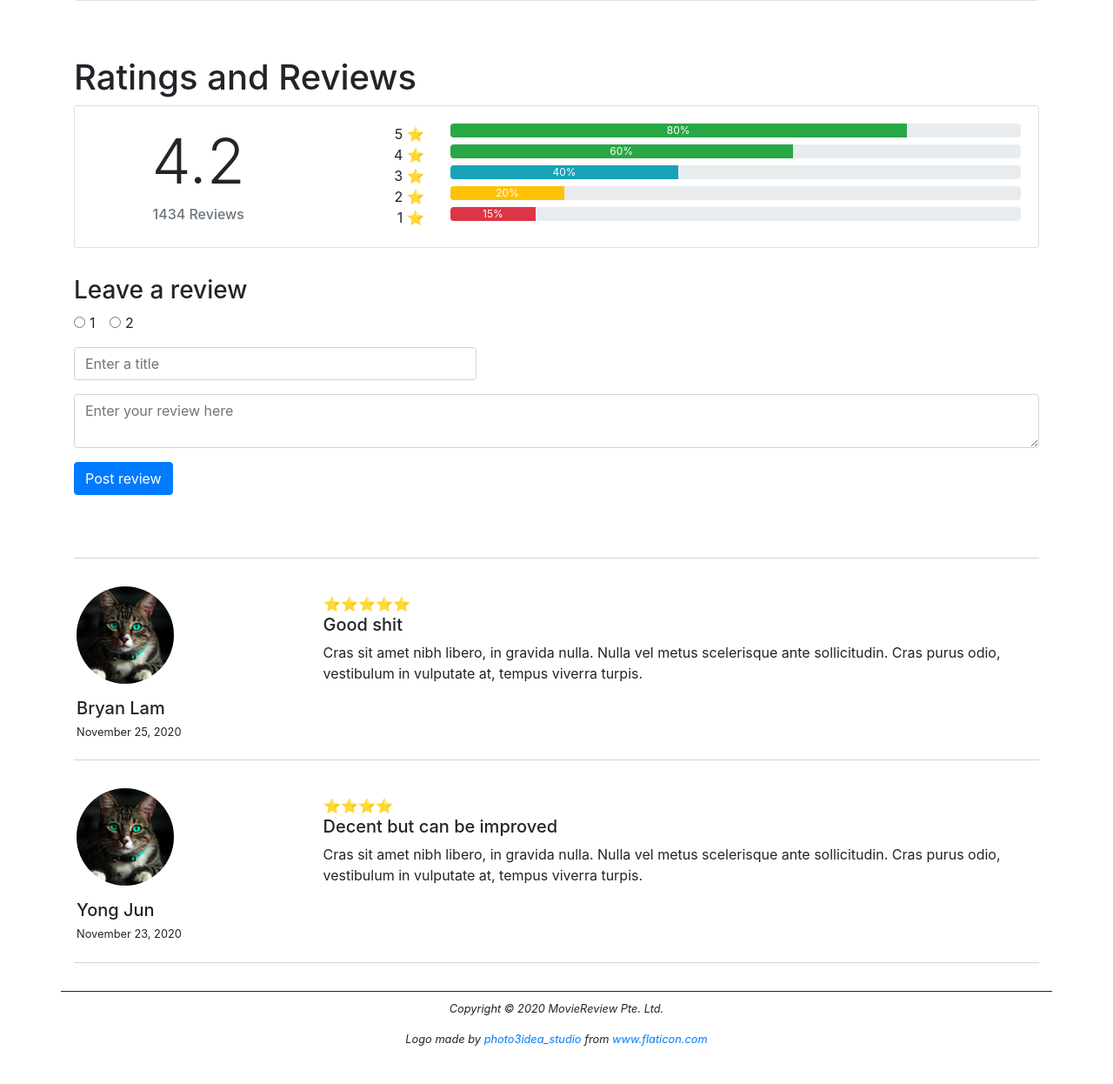
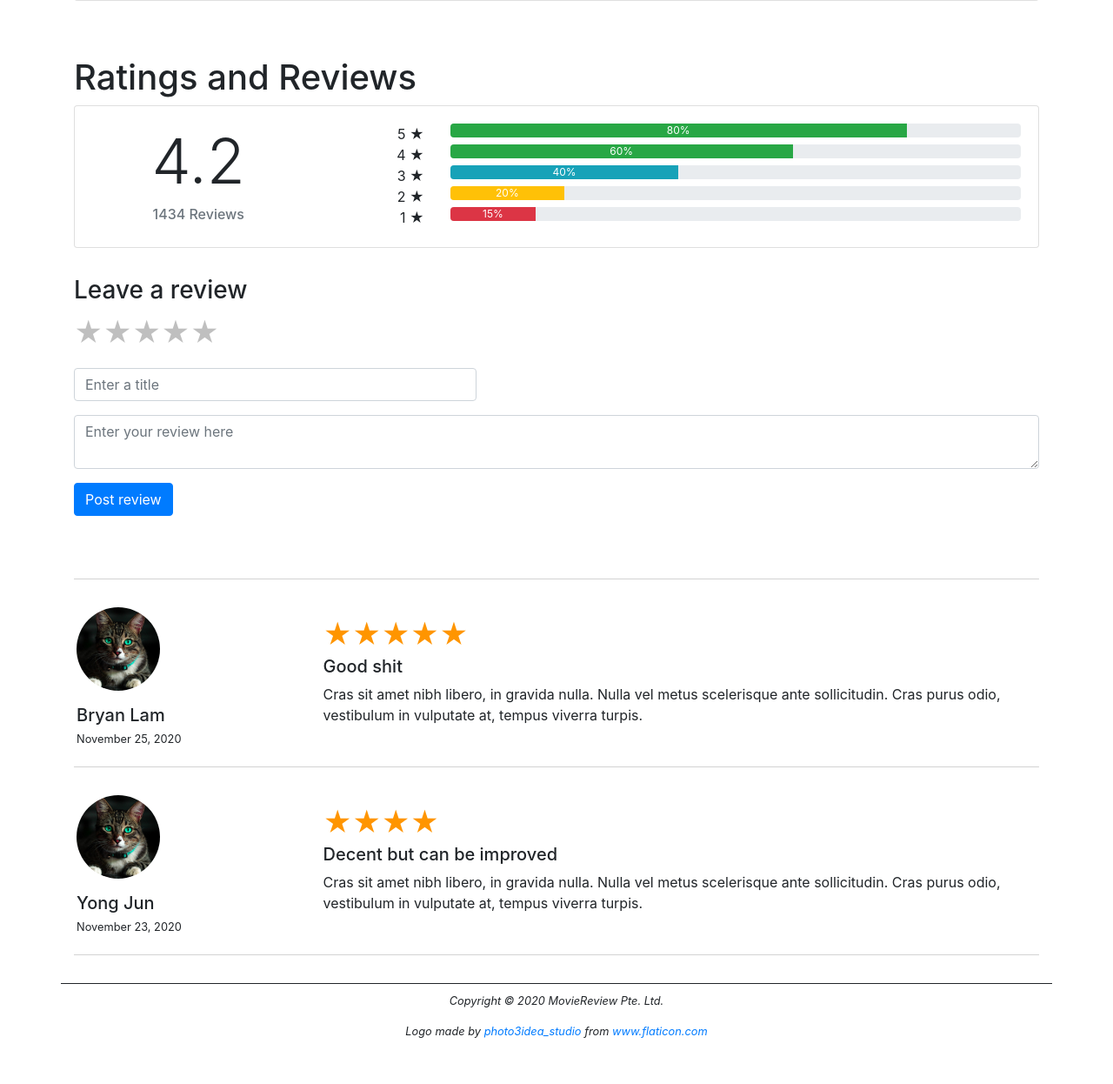
Before and after one commit to Zhannyhong/ICT1004-Project, a PHP site: page /movie_template.php in a window 1280 px wide. Shown: the part 933-2179 px from the top of the page at 87% size. After the commit the page ends 2126 px from the top, so only its background shows below. Run offline with PHP 8.4, Linux system fonts and the light colour scheme.

Commit message:
added working star rating selection

```diff
--- a/css/main.css
+++ b/css/main.css
@@ -211,7 +211,8 @@
     padding: 10px;
 }
 
-.visually_hidden {
+/* From https://www.w3.org/WAI/tutorials/forms/labels/ */
+.visually-hidden {
     border: 0;
     clip: rect(0 0 0 0);
     height: 1px;
--- a/css/movie_template.css
+++ b/css/movie_template.css
@@ -3,11 +3,39 @@
     margin-top: 0.5rem;
 }
 
-img.avatar.mr-3 {
-    width: 64px;
-    height: 64px;
+img.avatar {
+    width: 96px;
+    height: 96px;
 }
 
 .card-img-top {
     max-height: 500px;
 }
+
+.star-rating {
+    color: #FF9500;
+    font-size: 2rem;
+}
+
+/* Before hovering */
+.star-rating span {
+    color: #BFBFBF;
+}
+
+.star-rating span.is-active, .star-rating span.is-highlighted {
+    color: #FF9500;
+}
+
+.star-rating span:hover {
+    text-shadow: 0 0.1rem 0.1rem #000000;
+}
+
+/* Highlight all when hovering */
+.star-rating:hover > span {
+    color: #FF9500;
+}
+
+/* Change all stars after hovered star back to normal */
+.star-rating:hover > span:hover ~ span {
+    color: #BFBFBF;
+}
--- /dev/null
+++ b/js/movie_template.js
@@ -0,0 +1,36 @@
+/*
+ * To change this license header, choose License Headers in Project Properties.
+ * To change this template file, choose Tools | Templates
+ * and open the template in the editor.
+ */
+
+var stars = document.querySelectorAll(".rating span");;
+var rating = document.getElementById("rating");
+rating.value = "";
+
+function setRating(clickedStar) {
+    var previousStar = document.querySelector(".rating span.is-active");
+    if (previousStar !== null) {
+        previousStar.classList.remove("is-active");
+    }
+    clickedStar.classList.add("is-active");
+    var starSelected = document.querySelector(".rating span.is-active");
+    rating.value = starSelected.getAttribute("data-score");
+    showRating(rating.value);
+}
+
+function showRating(score) {
+    for (let i = 0; i < 5; i++) {
+        if (i < score) {
+            stars[i].classList.add("is-highlighted");
+        } else {
+            stars[i].classList.remove("is-highlighted");
+        }
+    }
+}
+
+stars.forEach(star => {
+    star.addEventListener('click', function() {
+        setRating(this);
+    });
+});
--- a/movie_template.php
+++ b/movie_template.php
@@ -7,6 +7,8 @@
         ?>
         <title>Individual Movie Review Template</title>
         <link rel="stylesheet" href="css/movie_template.css">
+        <!-- Custom JS -->
+        <script defer src="js/movie_template.js"></script>
     </head>
     <body>
         <?php
@@ -65,7 +67,7 @@
                         <div class="col-xs-9 col-sm-8 col-md-9">
                             <div class="row">
                                 <!-- 5 Star Ratings -->
-                                <div class="col-xs-1 col-md-2 text-right">5 ⭐</div>
+                                <div class="col-xs-1 col-md-2 text-right">5 ★</div>
                                 <div class="col-xs-11 col-md-10">
                                     <div class="progress">
                                         <div class="progress-bar bg-success" role="progressbar" style="width: 80%"
@@ -76,7 +78,7 @@
                                 </div>
 
                                 <!-- 4 Star Ratings -->
-                                <div class="col-xs-1 col-md-2 text-right">4 ⭐</div>
+                                <div class="col-xs-1 col-md-2 text-right">4 ★</div>
                                 <div class="col-xs-11 col-md-10">
                                     <div class="progress">
                                         <div class="progress-bar bg-success" role="progressbar" aria-valuenow="60"
@@ -87,7 +89,7 @@
                                 </div>
 
                                 <!-- 3 Star Ratings -->
-                                <div class="col-xs-1 col-md-2 text-right">3 ⭐</div>
+                                <div class="col-xs-1 col-md-2 text-right">3 ★</div>
                                 <div class="col-xs-11 col-md-10">
                                     <div class="progress">
                                         <div class="progress-bar bg-info" role="progressbar" aria-valuenow="40"
@@ -98,7 +100,7 @@
                                 </div>
 
                                 <!-- 2 Star Ratings -->
-                                <div class="col-xs-1 col-md-2 text-right">2 ⭐</div>
+                                <div class="col-xs-1 col-md-2 text-right">2 ★</div>
                                 <div class="col-xs-11 col-md-10">
                                     <div class="progress">
                                         <div class="progress-bar bg-warning" role="progressbar" aria-valuenow="20"
@@ -109,7 +111,7 @@
                                 </div>
 
                                 <!-- 1 Star Ratings -->
-                                <div class="col-xs-1 col-md-2 text-right">1 ⭐</div>
+                                <div class="col-xs-1 col-md-2 text-right">1 ★</div>
                                 <div class="col-xs-11 col-md-10">
                                     <div class="progress">
                                         <div class="progress-bar bg-danger" role="progressbar" aria-valuenow="15"
@@ -126,23 +128,22 @@
                 <div id="leave-review">
                     <form action="" method="post">
                         <h3>Leave a review</h3>
-                        <div class="form-group rating">
-                            <div class="form-check form-check-inline">
-                            <input class="form-check-input" type="radio" name="rating_options" id="rating_1" value="1">
-                            <label class="form-check-label" for="inlineRadio1">1</label>
-                            </div>
-                            <div class="form-check form-check-inline">
-                            <input class="form-check-input" type="radio" name="rating_options" id="rating_2" value="2">
-                            <label class="form-check-label" for="rating_2">2</label>
-                            </div>
+                        <div class="form-group rating star-rating">
+                            <!-- Remove whitespaces between stars -->
+                            <input type="hidden" name="rating" id="rating">
+                            <span data-score="1">★</span
+                            ><span data-score="2">★</span
+                            ><span data-score="3">★</span
+                            ><span data-score="4">★</span
+                            ><span data-score="5">★</span>
                         </div>
                         <div class="form-group">
-                            <label class="visually_hidden" for="review_title">Title</label>
-                            <input required class="form-control col-5" type="text" placeholder="Enter a title" id="review_title" name="review_title" maxlength="50">
+                            <label class="visually-hidden" for="review-title">Title</label>
+                            <input required class="form-control col-5" type="text" placeholder="Enter a title" id="review-title" name="review_title" maxlength="50">
                         </div>
                         <div class="form-group">
-                            <label class="visually_hidden" for="review_writeup">Message</label>
-                            <textarea required class="form-control" rows="2" placeholder="Enter your review here" id="review_writeup" name="review_writeup"></textarea>
+                            <label class="visually-hidden" for="review-writeup">Message</label>
+                            <textarea required class="form-control" rows="2" placeholder="Enter your review here" id="review-writeup" name="review_writeup"></textarea>
                         </div>
                         <button type="submit" class="btn btn-primary mb-2">Post review</button>
                     </form>
@@ -158,7 +159,7 @@
                                 <h6 class="small">November 25, 2020</h6>
                             </div>
                             <div class="col-8 col-md-9 mt-4">
-                                <div>⭐⭐⭐⭐⭐</div>
+                                <div class="star-rating">★★★★★</div>
                                 <h5>Good shit</h5>
                                 <p>
                                     Cras sit amet nibh libero, in gravida nulla. Nulla vel
@@ -175,7 +176,7 @@
                                 <h6 class="small">November 23, 2020</h6>
                             </div>
                             <div class="col-8 col-md-9 mt-4">
-                                <div>⭐⭐⭐⭐</div>
+                                <div class="star-rating">★★★★</div>
                                 <h5>Decent but can be improved</h5>
                                 <p>
                                     Cras sit amet nibh libero, in gravida nulla. Nulla vel
--- a/nbproject/private/private.xml
+++ b/nbproject/private/private.xml
@@ -3,10 +3,10 @@
     <editor-bookmarks xmlns="http://www.netbeans.org/ns/editor-bookmarks/2" lastBookmarkId="0"/>
     <open-files xmlns="http://www.netbeans.org/ns/projectui-open-files/2">
         <group>
-            <file>file:/C:/Users/LYJ/Documents/NetBeansProjects/ICT1004-Project/index.php</file>
-            <file>file:/C:/Users/LYJ/Documents/NetBeansProjects/ICT1004-Project/movie_template.php</file>
+            <file>file:/C:/Users/LYJ/Documents/NetBeansProjects/ICT1004-Project/footer.inc.php</file>
+            <file>file:/C:/Users/LYJ/Documents/NetBeansProjects/ICT1004-Project/head.inc.php</file>
             <file>file:/C:/Users/LYJ/Documents/NetBeansProjects/ICT1004-Project/nav.inc.php</file>
-            <file>file:/C:/Users/LYJ/Documents/NetBeansProjects/ICT1004-Project/css/movie_template.css</file>
+            <file>file:/C:/Users/LYJ/Documents/NetBeansProjects/ICT1004-Project/about_us.php</file>
         </group>
     </open-files>
 </project-private>
```
